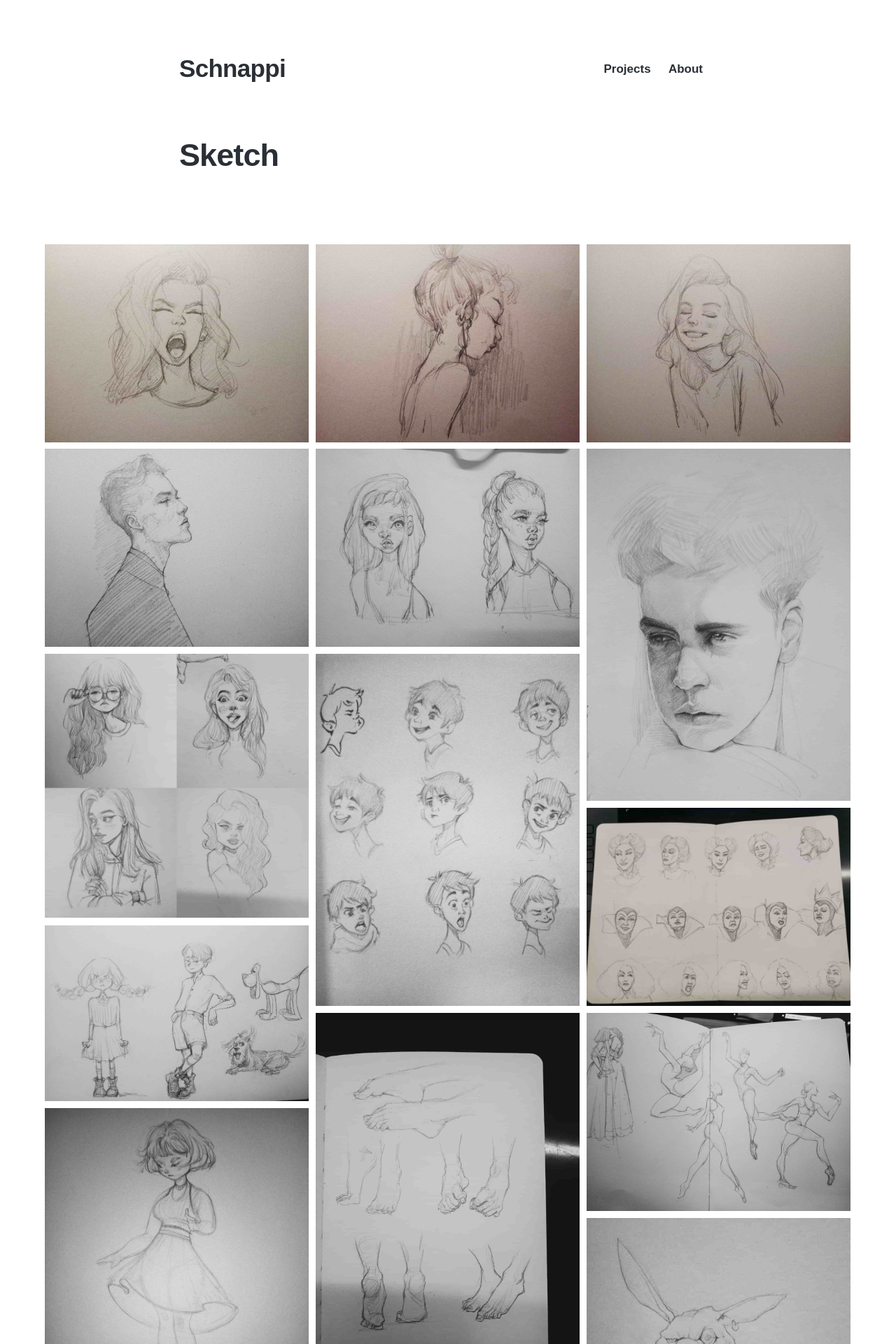
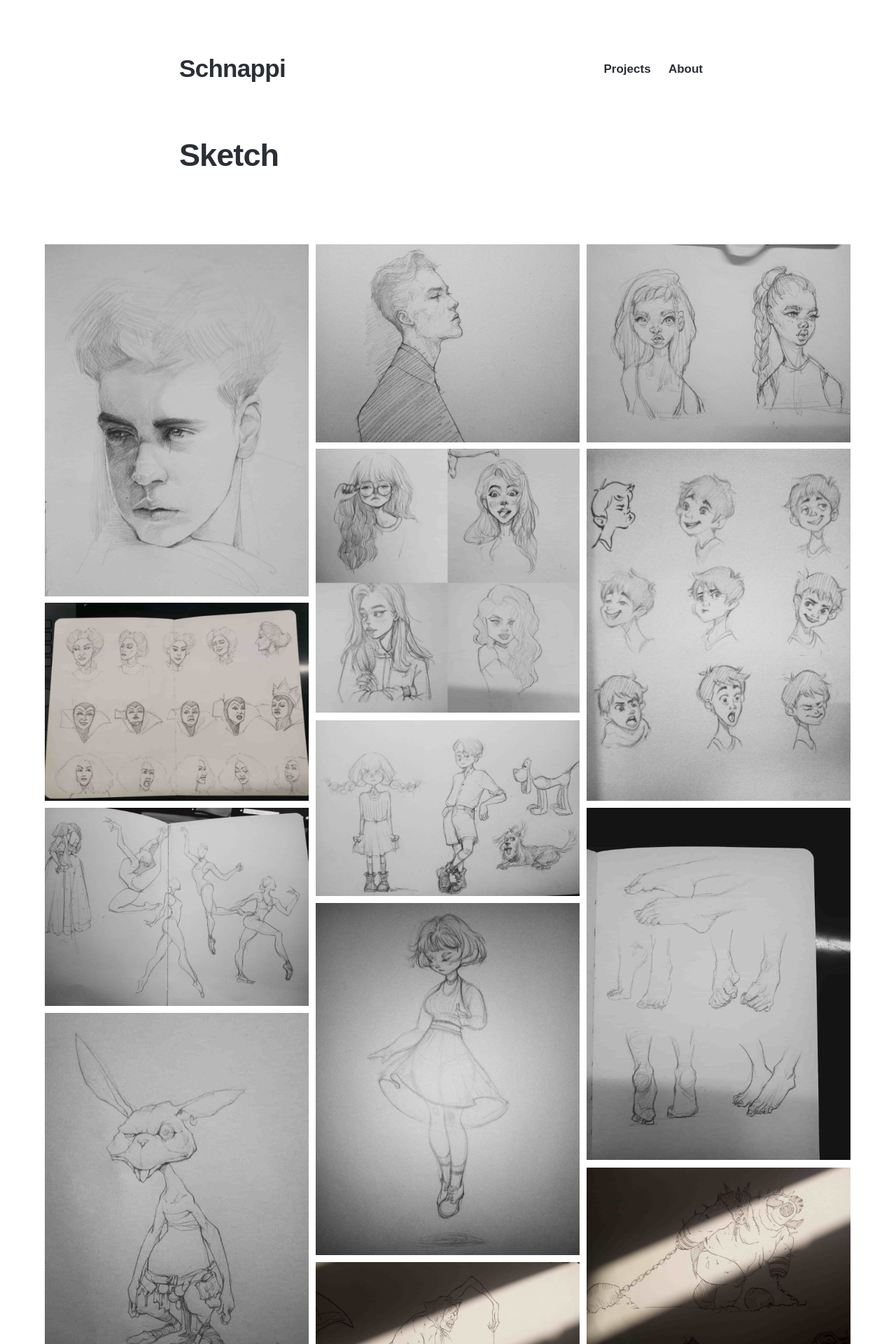
Before and after one commit to SchnappiN/SchnappiN.github.io, a Jekyll site: the page built from _projects/2019-03-20-sketch.md, in a window 1280 px wide. Shown: the top 1920 px of the page at 70% size. Built offline with Jekyll 4.4.1, drawn with Linux system fonts in a browser that asks for light colours; nearby versions of some CDN libraries; some web fonts are replaced.

Commit message:
Update 2019-03-20-sketch.md

```diff
--- a/_projects/2019-03-20-sketch.md
+++ b/_projects/2019-03-20-sketch.md
@@ -7,12 +7,9 @@ featured_image: '/images/hand.jpg'
 ---
 
 <div class="gallery" data-columns="3">
-	<img src="/images/sketch/01.jpg">
-	<img src="/images/sketch/02.jpg">
-	<img src="/images/sketch/03.jpg">
+	<img src="/images/sketch/06.jpg">
 	<img src="/images/sketch/04.jpg">
 	<img src="/images/sketch/05.jpg">
-	<img src="/images/sketch/06.jpg">
 	<img src="/images/sketch/07.jpg">
 	<img src="/images/sketch/08.jpg">
 	<img src="/images/sketch/09.jpg">
```
